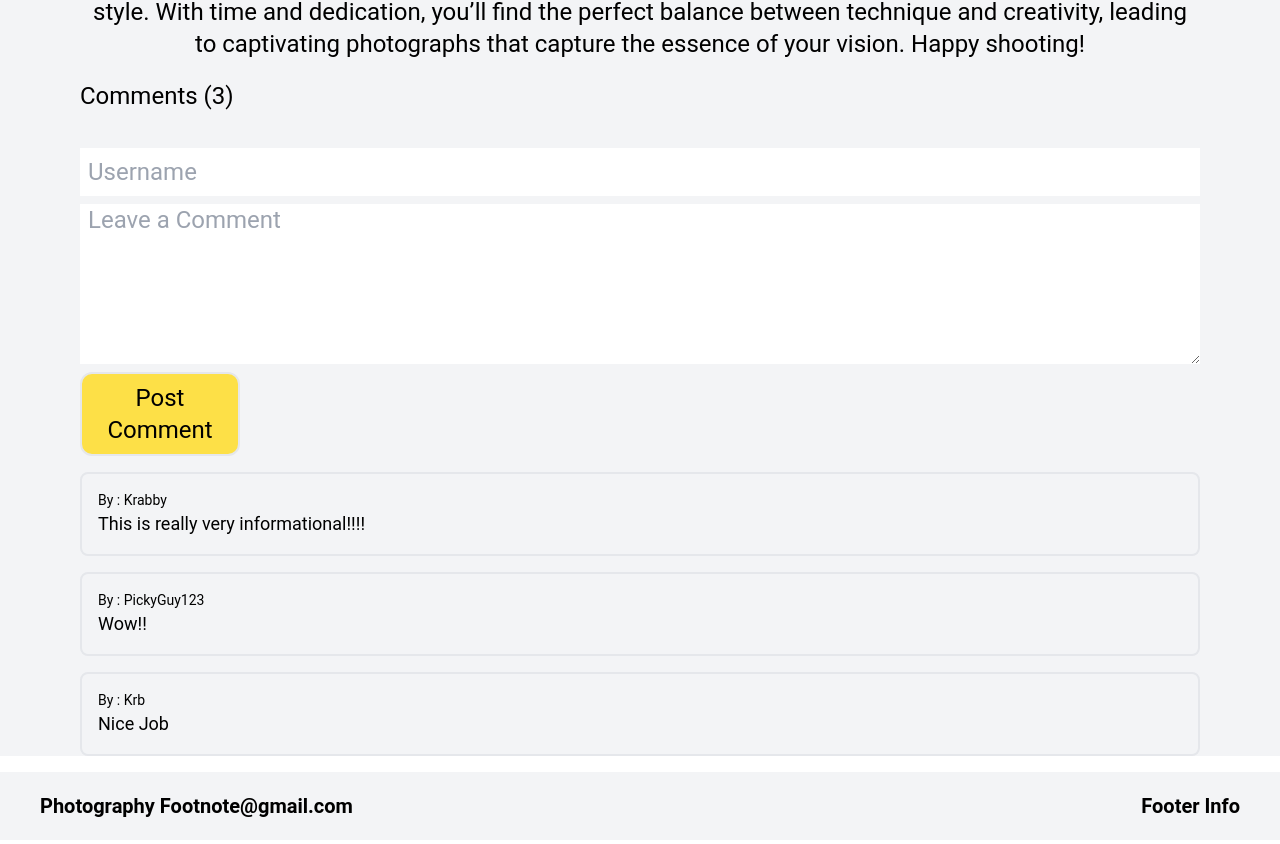
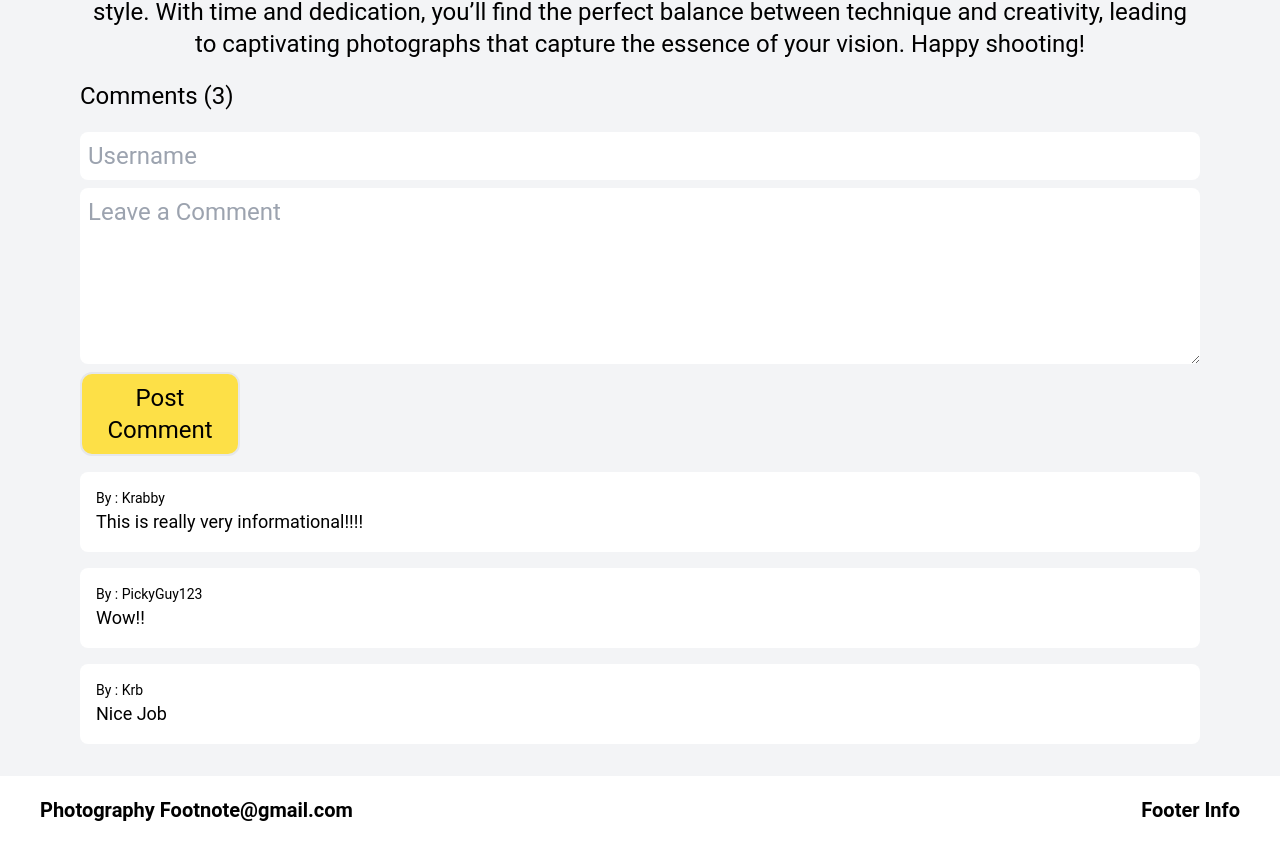
Before and after one commit to kartikbangera03/blogApiFrontEnd, a React (Vite) app: page /posts/3 in a window 1280 px wide. Shown: the part 1656-2500 px from the top of the page. Built offline with nearby package versions, Linux system fonts and the light colour scheme; data requests are answered from the project's data file.

Commit message:
Feat : Some comments css work.
Pending : UI Cleanup and Integration with my own API.

```diff
--- a/src/components/AddCommentForm.jsx
+++ b/src/components/AddCommentForm.jsx
@@ -17,17 +17,18 @@ const AddCommentForm = ({addCommentToPost}) => {
     }
 
     addCommentToPost(newComment , postId)
-    return navigate('/posts/'+postId)
+    // return navigate('/posts/'+postId)
+    return
   }
 
   return (
-    <div className='py-4'>
+    <div className='pb-4'>
         <form action="" className='flex flex-col gap-2 ' onSubmit={submitComment}>
 
-            <input className='px-2 py-2' type="text" name="commentAuthor" placeholder='Username'required
+            <input className='px-2 py-2 rounded-lg' type="text" name="commentAuthor" placeholder='Username'required
             value={commentAuthor} onChange={(e)=>setCommentAuthor(e.target.value)}/>
 
-            <textarea className='px-2' name="comment" id="comment" cols="30" rows="5" placeholder='Leave a Comment' required
+            <textarea className='px-2 py-2 rounded-lg ' name="comment" id="comment" cols="30" rows="5" placeholder='Leave a Comment' required
             value={text} onChange={(e)=>setCommentText(e.target.value)}></textarea>
 
             <button className='border-2 w-40 py-2 bg-yellow-300 rounded-xl' type='submit'>Post Comment</button>
--- /dev/null
+++ b/src/components/EachComment.jsx
@@ -0,0 +1,12 @@
+import React from 'react'
+
+const EachComment = ({comment}) => {
+  return (
+    <div className='text-left px-4 py-4 rounded-lg mb-4 bg-white'>
+        <div className='text-sm'>By : {comment.commentAuthor}</div>
+        <div className='text-lg '>{comment.text}</div>
+    </div>
+  )
+}
+
+export default EachComment
--- a/src/components/Footer.jsx
+++ b/src/components/Footer.jsx
@@ -2,7 +2,7 @@ import React from 'react'
 
 const Footer = () => {
   return (
-    <div className='flex justify-between w-full py-5 px-10 bg-gray-100'>
+    <div className='flex justify-between w-full py-5 px-10'>
         <div className='font-semibold text-xl'>
             Photography Footnote@gmail.com
         </div>
--- a/src/components/Navbar.jsx
+++ b/src/components/Navbar.jsx
@@ -1,4 +1,5 @@
 import React from 'react'
+import { Link } from 'react-router-dom'
 
 const Navbar = () => {
   return (
@@ -7,9 +8,12 @@ const Navbar = () => {
             Logo
         </div>
 
-        <div className='font-semibold text-xl'>
-            Home
-        </div>
+        <Link className='font-semibold text-xl'
+        to="/"
+        >
+        Home
+        </Link>
+
     </nav>
   )
 }
--- a/src/pages/ViewPost.jsx
+++ b/src/pages/ViewPost.jsx
@@ -2,6 +2,8 @@ import React from 'react'
 import { useParams } from 'react-router-dom'
 import { useState ,useEffect } from 'react';
 import AddCommentForm from '../components/AddCommentForm';
+import EachComment from '../components/EachComment';
+
 
 const options = {
     year: 'numeric',
@@ -64,7 +66,7 @@ const ViewPost = () => {
 
     // console.log(postId)
     return (
-    <section className='px-4 bg-gray-100 m-auto text-center xl:px-20 xl:text-2xl'>
+    <section className='px-4 bg-gray-100 m-auto text-center xl:px-20 xl:text-2xl pb-4'>
         <div className='text-4xl font-semibold py-3 xl:py-10'>{post.title}</div>
         <div className='m-auto'>
             <img className='ml-auto mr-auto block' src={post.imageUrl} alt="" />
@@ -76,10 +78,7 @@ const ViewPost = () => {
         {comments && comments.length>0
         &&
         comments.map((comment)=>(
-            <div className='border-2 text-left px-4 py-4 rounded-lg mb-4'>
-                <div className='text-sm'>By : {comment.commentAuthor}</div>
-                <div className='text-lg '>{comment.text}</div>
-            </div>
+            <EachComment comment={comment}/>
         ))
         }
 
--- a/src/posts.json
+++ b/src/posts.json
@@ -85,6 +85,18 @@
       "postId": "3",
       "commentAuthor": "Krb",
       "text": "Nice Job"
+    },
+    {
+      "id": "976f",
+      "postId": "7",
+      "commentAuthor": "Rob888",
+      "text": "ISO has become such an important factor in modern photography. Thank you for clearing such a difficult concept"
+    },
+    {
+      "id": "b740",
+      "postId": "7",
+      "commentAuthor": "AdamSandler",
+      "text": "Good Article!!!"
     }
   ]
 }
```
